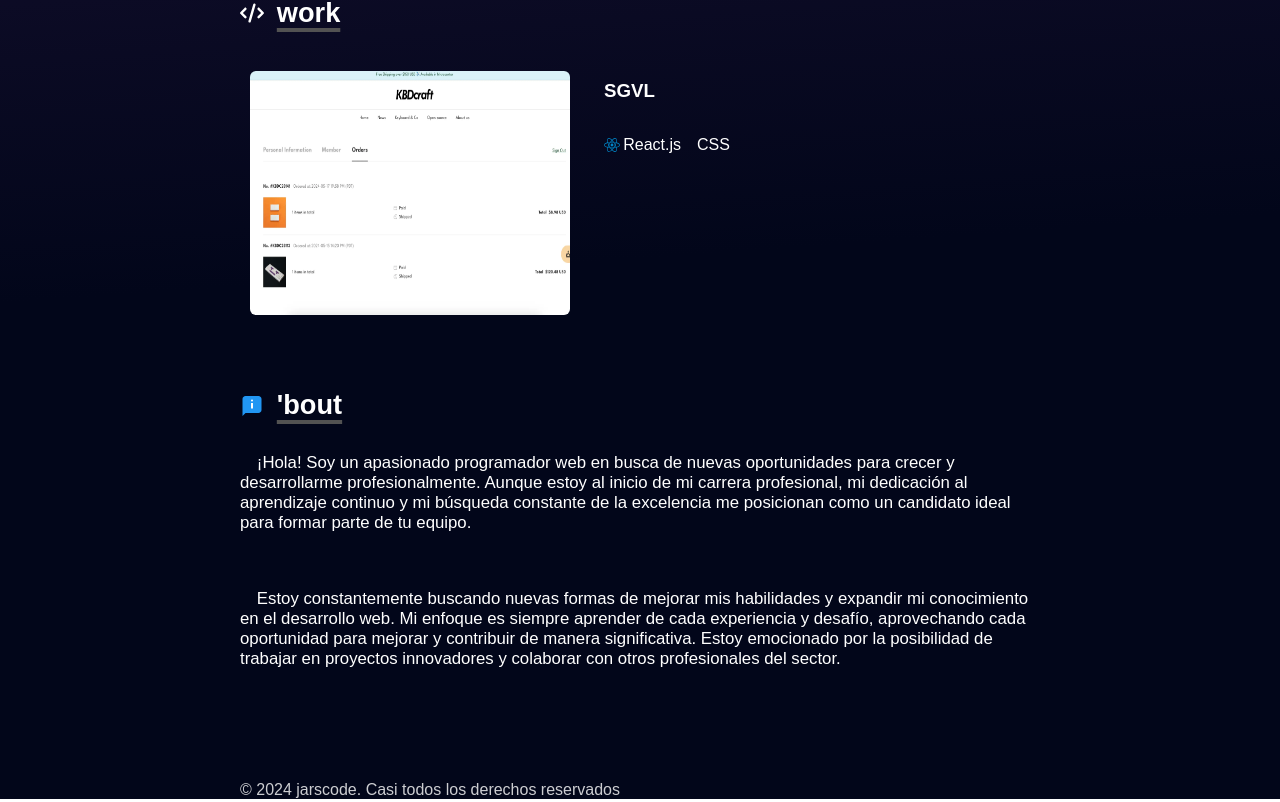
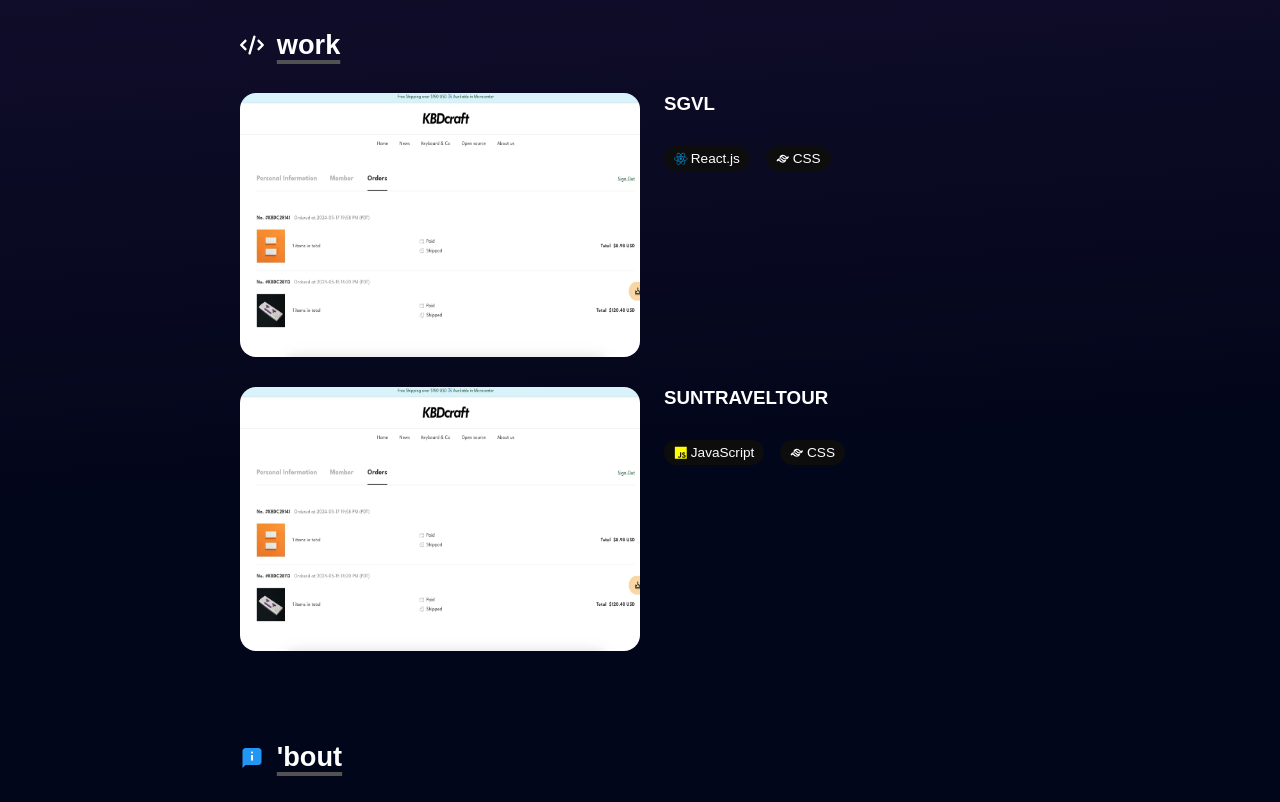
Before and after one commit to 302founddev/aquamancode, a React (Vite) app: page / in a window 1280 px wide. Shown: the part 538-1340 px from the top of the page. Built offline with nearby package versions, Linux system fonts and the light colour scheme.

Commit message:
Translate some texts; styling icons

```diff
--- a/src/components/about.css
+++ b/src/components/about.css
@@ -12,6 +12,9 @@
     align-items: center;
     gap: .8rem;
     padding-bottom: 2rem;
+    width: 70%;
+    line-height: 1.4em;
+    text-wrap: pretty;
 }
 
 .content-1, .content-2 {
@@ -20,15 +23,11 @@
     font-size: 1.05em;
 }
 
-.content-2 {
-    padding-top: 1.5rem;
-}
-
 .icon3 {
-    font-size: 1.5em; /* Cambiado de 2em */
+    font-size: 1.5em;
     display: flex;
     align-items: center;
-    margin-bottom: 0.5rem; /* Añadida la unidad de medida */
+    margin-bottom: 0.5rem;
 }
 
 .about-h2 {
--- a/src/components/about.jsx
+++ b/src/components/about.jsx
@@ -11,18 +11,15 @@ export const About = () => {
                 <h2 className='about-h2'>'bout</h2>
             </span>
             <span className='content-1'>
-                ¡Hola! Soy un apasionado programador web en busca de nuevas oportunidades
-                 para crecer y desarrollarme profesionalmente.
-                Aunque estoy al inicio de mi carrera profesional, mi dedicación al
-                aprendizaje continuo y mi búsqueda constante de la excelencia me posicionan
-                como un candidato ideal para formar parte de tu equipo.
+                Hello! I'm a passionate web developer seeking new opportunities to grow and advance professionally.
+                Though I'm at the beginning of my career, my dedication to continuous learning and constant
+                pursuit of excellence position me as an ideal candidate to join your team.
             </span>
             <span className='content-2'>
-                Estoy constantemente buscando nuevas formas de mejorar mis habilidades y expandir
-                mi conocimiento en el desarrollo web.
-                Mi enfoque es siempre aprender de cada experiencia y desafío, aprovechando cada oportunidad para mejorar
-                y contribuir de manera significativa. Estoy emocionado por la posibilidad de trabajar en proyectos innovadores
-                y colaborar con otros profesionales del sector.
+                I'm always seeking new ways to enhance my skills and expand my knowledge in web development.
+                My approach is to learn from every experience and challenge, seizing each opportunity to improve
+                and make meaningful contributions. I'm excited about the possibility of working on innovative
+                projects and collaborating with other industry professionals.
             </span>
         </section>
     )
--- a/src/components/footer.jsx
+++ b/src/components/footer.jsx
@@ -3,7 +3,7 @@ import './footer.css';
 export const Footer = () => {
     return (
         <section className="footer">
-            <span>© 2024 jarscode. Casi todos los derechos reservados</span>
+            <span>© 2024 JARSCODE.  All rights reserved.</span>
         </section>
     )
 }
--- a/src/components/header.jsx
+++ b/src/components/header.jsx
@@ -15,7 +15,7 @@ export const Header = () => {
                     </div>
 
                     <a href="/">home</a>
-                    <a href="/work">work</a>
+                    <a href="#work">work</a>
                     <a href="/about">about</a>
                     <a href="/contact">contact</a>
                 </nav>
--- a/src/components/index.css
+++ b/src/components/index.css
@@ -1,7 +1,7 @@
 .section {
     margin: 0 auto;
     padding-top: 10rem;
-    padding-bottom: 4rem;
+    padding-bottom: 2rem;
     box-sizing: border-box;
 }
 
--- a/src/pages/work.css
+++ b/src/pages/work.css
@@ -3,7 +3,7 @@
     display: flex;
     flex-direction: column;
     margin: 0 auto;
-    padding-top: 2rem;
+    padding-top: 6rem;
     padding-bottom: 2rem;
 }
 
@@ -31,7 +31,7 @@
     border-radius: 1em;
 }
 
-.projects span h2, .icon2 {
+.projects span h2, .icon2, .type h3 {
     margin: 0;
 }
 
@@ -40,11 +40,11 @@
     display: flex;
     flex-direction: row;
     gap: 1.5rem;
+    padding-bottom: 30px;
 }
 
 .cont-project img {
-    width: 40%;
-    padding: 10px;
+    width: 50%;
     border-radius: 1em;
 }
 
@@ -56,7 +56,7 @@
 .type ul {
     display: flex;
     list-style: none;
-    padding: 0;
+    padding: 15px 0;
     gap: 1rem;
 }
 
@@ -64,6 +64,10 @@
     display: flex;
     align-items: center;
     gap: .2rem;
+    background: #0d0d0d;
+    border-radius: 9999px;
+    padding: 5px 10px;
+    font-size: .85em;
 }
 
 .react-icon {
@@ -73,3 +77,7 @@
 .css-icon {
 
 }
+
+.js-icon {
+    color: yellow;
+}
--- a/src/pages/work.jsx
+++ b/src/pages/work.jsx
@@ -1,13 +1,15 @@
 import { FaCode } from "react-icons/fa6";
+import { FaReact } from "react-icons/fa6";
+import { RiTailwindCssLine } from "react-icons/ri";
+import { IoLogoJavascript } from "react-icons/io5";
 import './work.css';
-import { FaReact } from "react-icons/fa6";
 
 
 
 export const Work = () => {
 
     return(
-        <section>
+        <section id="work">
             <div className="projects">
                 <span>
                     <FaCode className="icon2" />
@@ -18,8 +20,19 @@ export const Work = () => {
                     <div className="type">
                         <h3>SGVL</h3>
                         <ul>
-                            <li><FaReact className="react-icon" />React.js</li>
-                            <li className="css-icon">CSS</li>
+                            <li><FaReact className="react-icon" /> React.js</li>
+                            <li><RiTailwindCssLine className="css-icon" /> CSS</li>
+                        </ul>
+                    </div>
+                </div>
+
+                <div className="cont-project">
+                    <img src="/src/media/project1.webp" />
+                    <div className="type">
+                        <h3>SUNTRAVELTOUR</h3>
+                        <ul>
+                            <li><IoLogoJavascript className="js-icon" /> JavaScript</li>
+                            <li><RiTailwindCssLine className="css-icon" /> CSS</li>
                         </ul>
                     </div>
                 </div>
```
